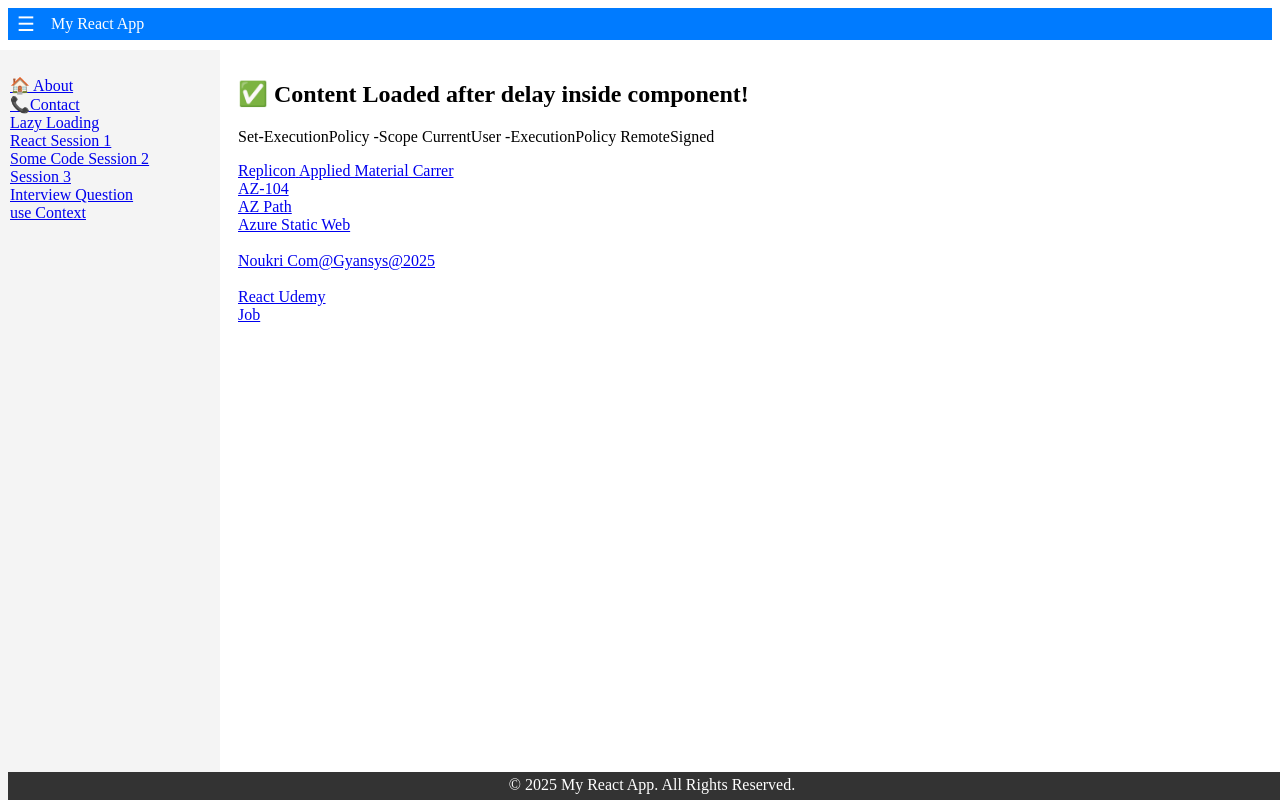
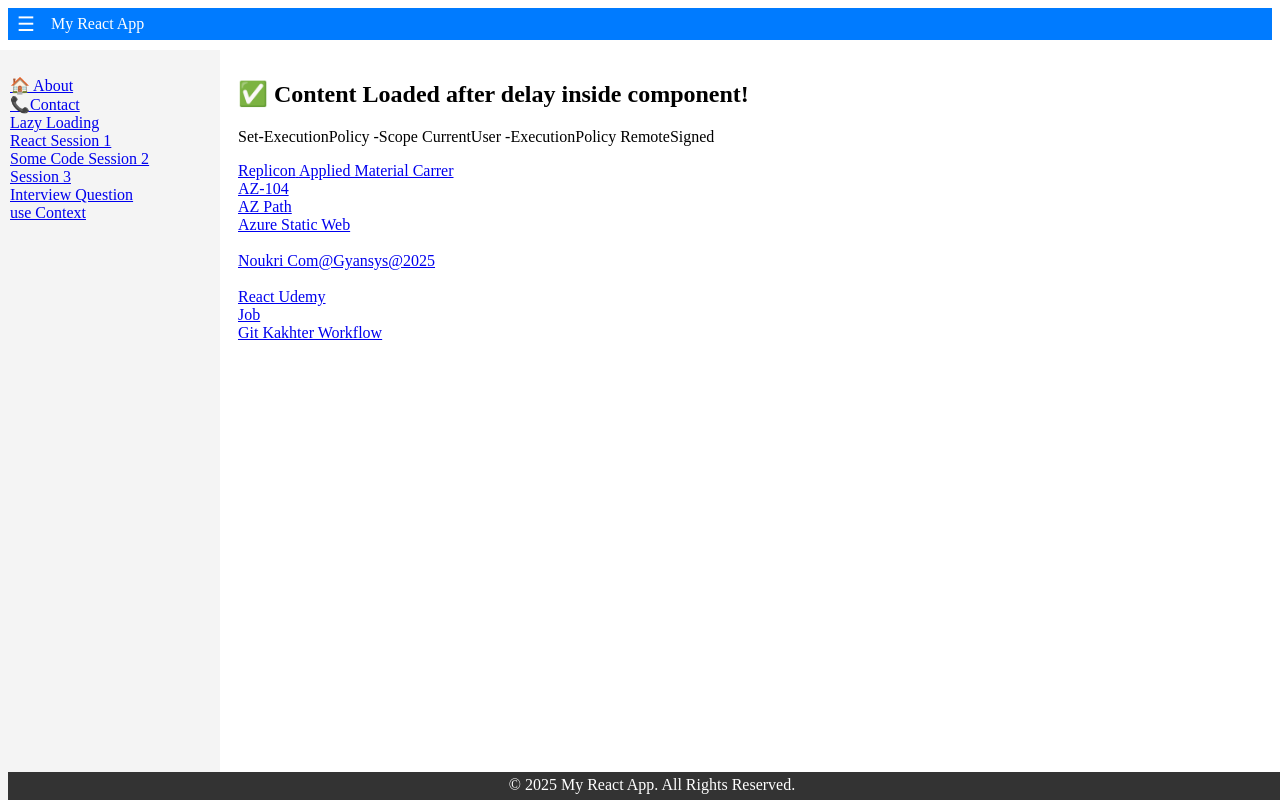
Before and after one commit to Kakhter/react-project, a React (Vite) app: page /lazy in a window 1280 px wide. Built offline with nearby package versions, Linux system fonts and the light colour scheme.

Commit message:
added git repo kakhter

```diff
--- a/src/Component/LazyLoading.jsx
+++ b/src/Component/LazyLoading.jsx
@@ -74,6 +74,13 @@ const LazyLoading = () => {
       >
         Job
       </a>
+      <br />
+      <a
+        href="https://github.com/Kakhter/react-project/actions"
+        target="_blank"
+      >
+        Git Kakhter Workflow
+      </a>
     </>
   );
 };
```
